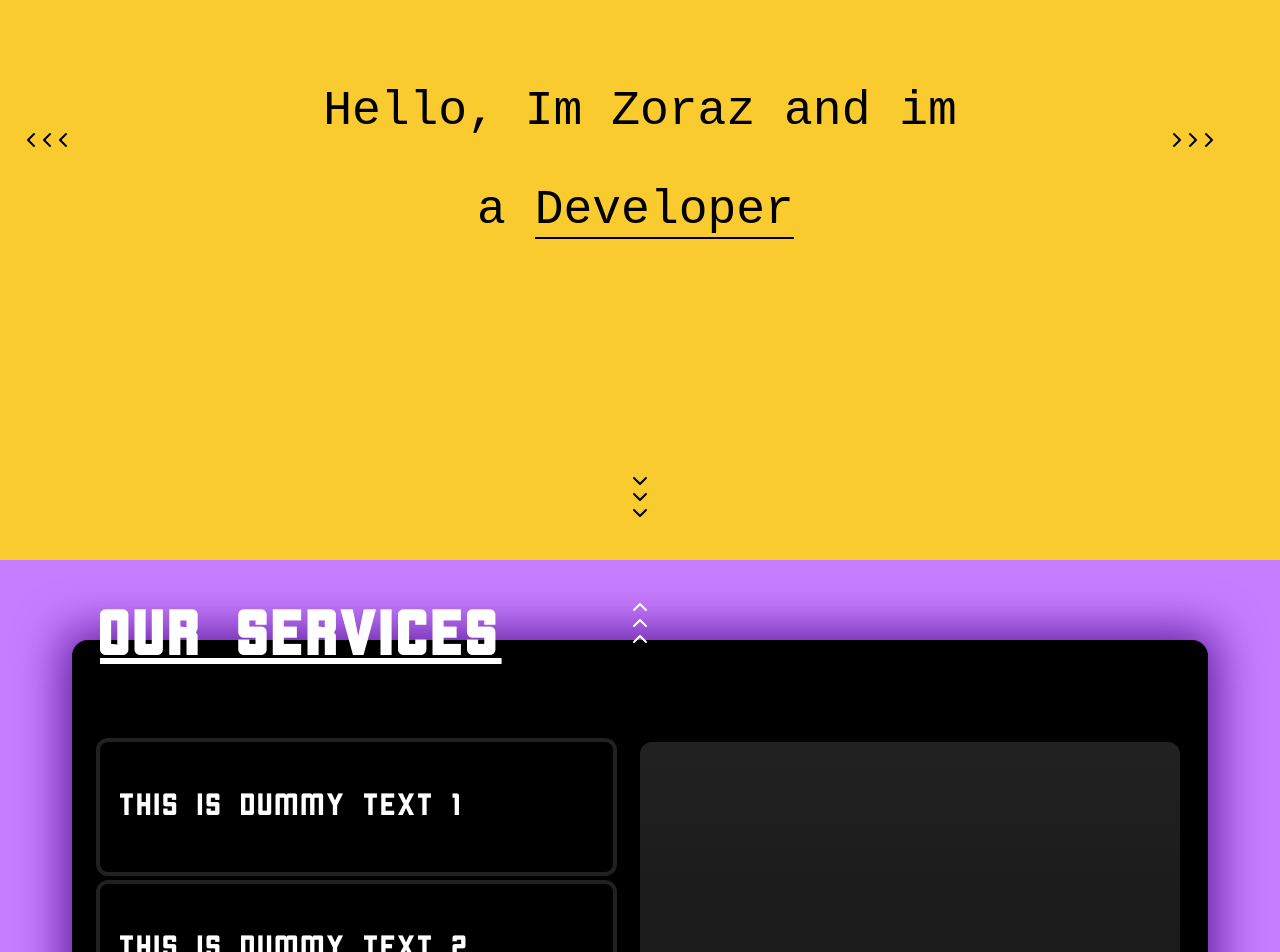
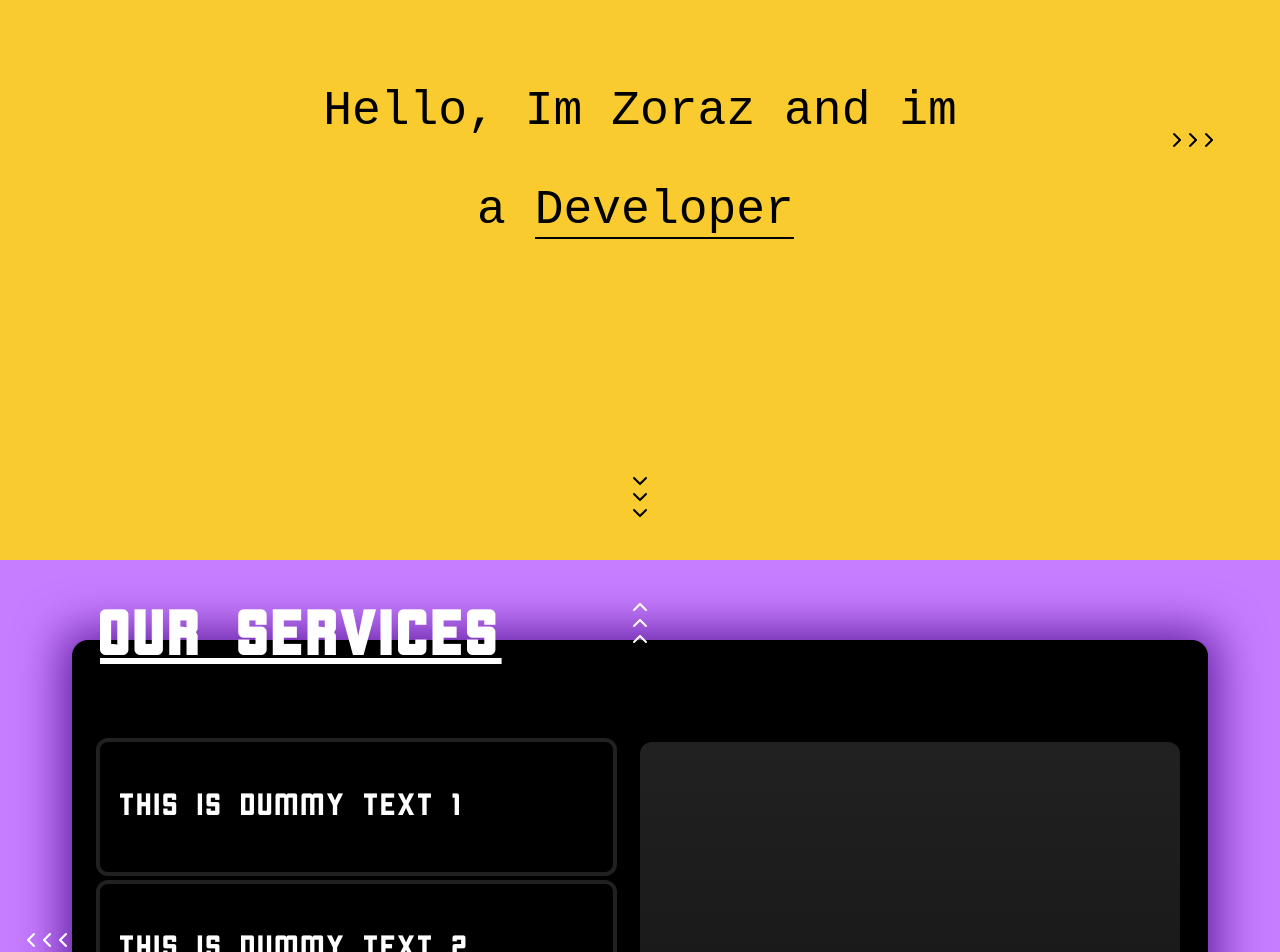
Before and after one commit to redripper480/portfolio, a Vue app: page / in a window 1280 px wide. Shown: the part 1040-1992 px from the top of the page. Built offline with nearby package versions, Linux system fonts and the light colour scheme; no server answers; a web font is replaced by a local one; what @tresjs/core would draw is missing.

Commit message:
Remove Unnecessary Navigators

```diff
--- a/src/components/HomePage.vue
+++ b/src/components/HomePage.vue
@@ -44,7 +44,7 @@
         ></div>
       </div>
 
-      <NavigatorDown @click="moveDown" :color="'text-white'"></NavigatorDown>
+
 
       <NavigatorLeft @click="moveLeft" :color="'text-white'"></NavigatorLeft>
     </div>
@@ -75,7 +75,7 @@
       <NavigatorUp @click="moveUp" :color="'text-black'"></NavigatorUp>
       <NavigatorDown @click="moveDown" :color="'text-black'"></NavigatorDown>
       <NavigatorRight @click="moveRight" :color="'text-black'"></NavigatorRight>
-      <NavigatorLeft @click="moveLeft" :color="'text-black'"></NavigatorLeft>
+      <!-- <NavigatorLeft @click="moveLeft" :color="'text-black'"></NavigatorLeft> -->
     </div>
 
     <div
@@ -90,6 +90,7 @@
       <div class="w-[50%] h-full">
 
       </div>
+
     </div>
 
     <div
@@ -211,6 +212,7 @@
           </div>
         </div>
       </div>
+      <NavigatorLeft @click="moveLeft" :color="'text-white'"></NavigatorLeft>
       <NavigatorUp @click="moveUp" :color="'text-white'"></NavigatorUp>
     </div>
 
```
